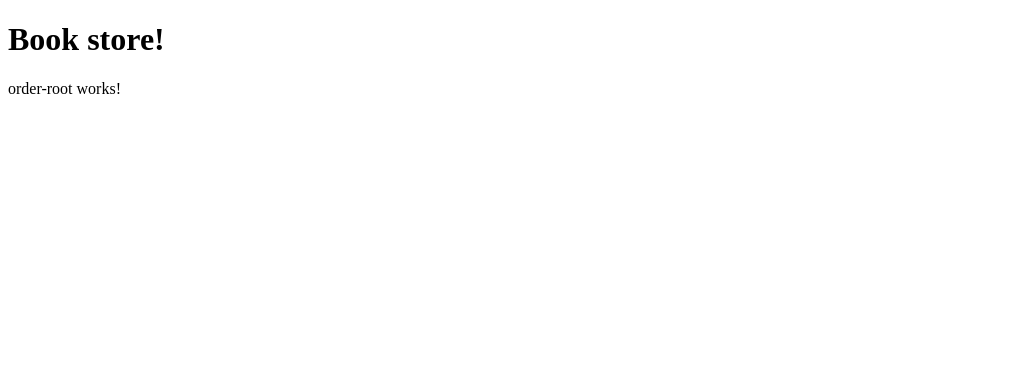
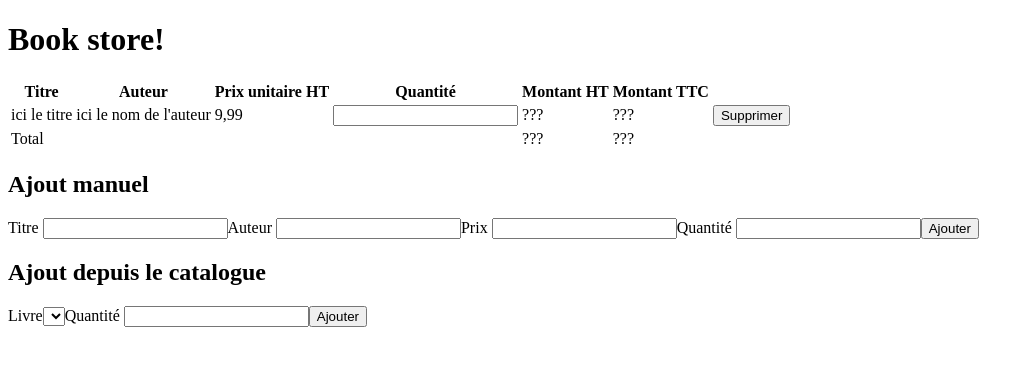
Before and after one commit to cedricclaus/booksorder, an Angular app: page / in a window 1280 px wide. Shown: the top 366 px of the page, without its empty margins (0-1034 px from the left). Built offline with nearby package versions, Linux system fonts and the light colour scheme.

Commit message:
add html template

```diff
--- a/src/app/order/order-root/order-root.component.html
+++ b/src/app/order/order-root/order-root.component.html
@@ -1,3 +1,52 @@
-<p>
-  order-root works!
-</p>
+<div>
+
+  <table>
+    <thead>
+    <tr>
+      <th>Titre</th>
+      <th>Auteur</th>
+      <th>Prix unitaire HT</th>
+      <th>Quantité</th>
+      <th>Montant HT</th>
+      <th>Montant TTC</th>
+      <th></th>
+    </tr>
+    </thead>
+    <tbody>
+    <tr>
+      <td>ici le titre</td>
+      <td>ici le nom de l'auteur</td>
+      <td class="right">9,99</td>
+      <td class="right"><input></td>
+      <td class="right">???</td>
+      <td class="right">???</td>
+      <td><button >Supprimer</button></td>
+    </tr>
+    </tbody>
+    <tfoot>
+    <tr>
+      <td colspan="4">Total</td>
+      <td class="right">???</td>
+      <td class="right">???</td>
+      <td></td>
+    </tr>
+    </tfoot>
+  </table>
+
+  <h2>Ajout manuel</h2>
+  <form>
+    <label>Titre    <input></label>
+    <label>Auteur   <input></label>
+    <label>Prix     <input></label>
+    <label>Quantité <input></label>
+    <input type="submit" value="Ajouter">
+  </form>
+
+  <h2>Ajout depuis le catalogue</h2>
+  <form>
+    <label>Livre<select></select></label>
+    <label>Quantité <input></label>
+    <input type="submit" value="Ajouter">
+  </form>
+
+</div>
```
